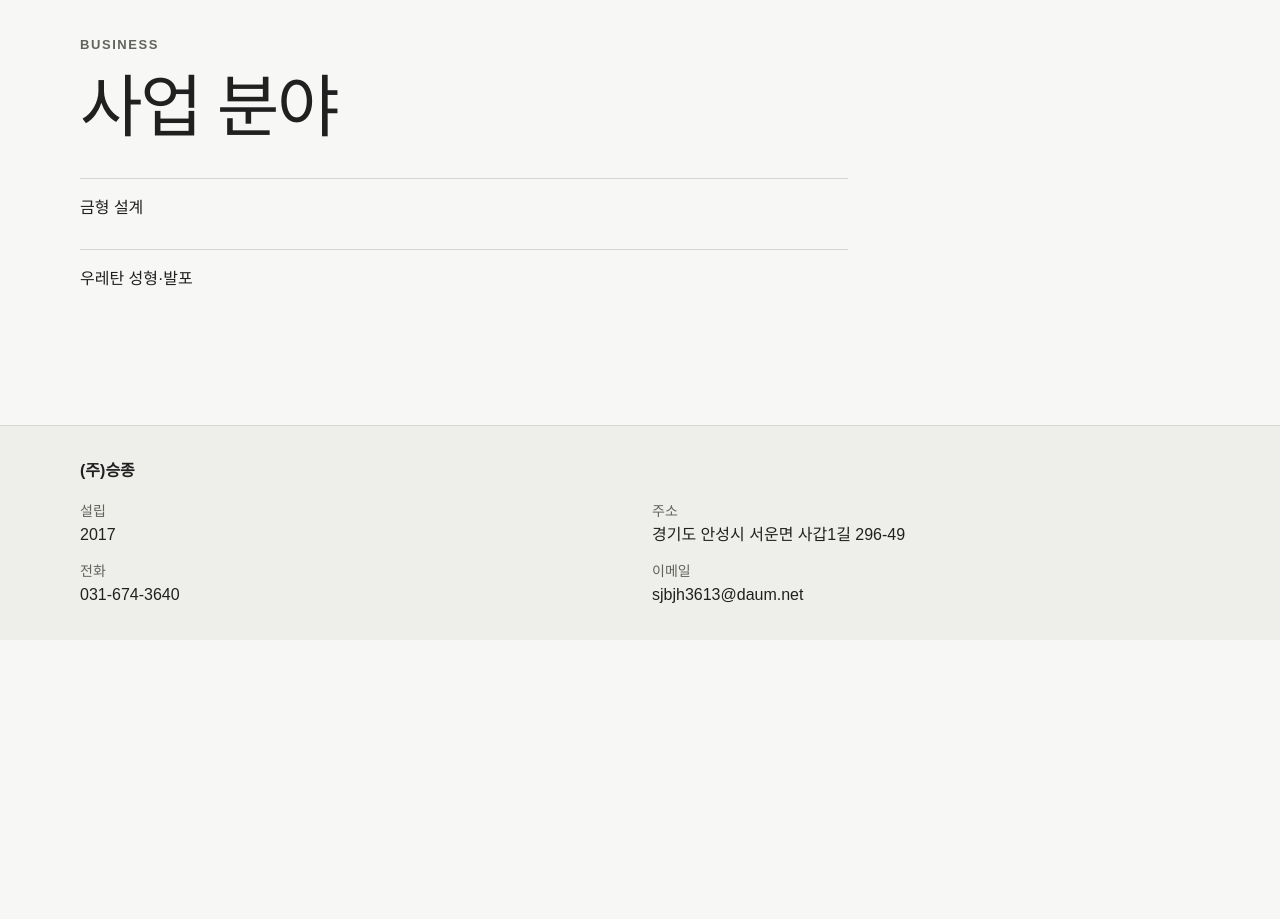
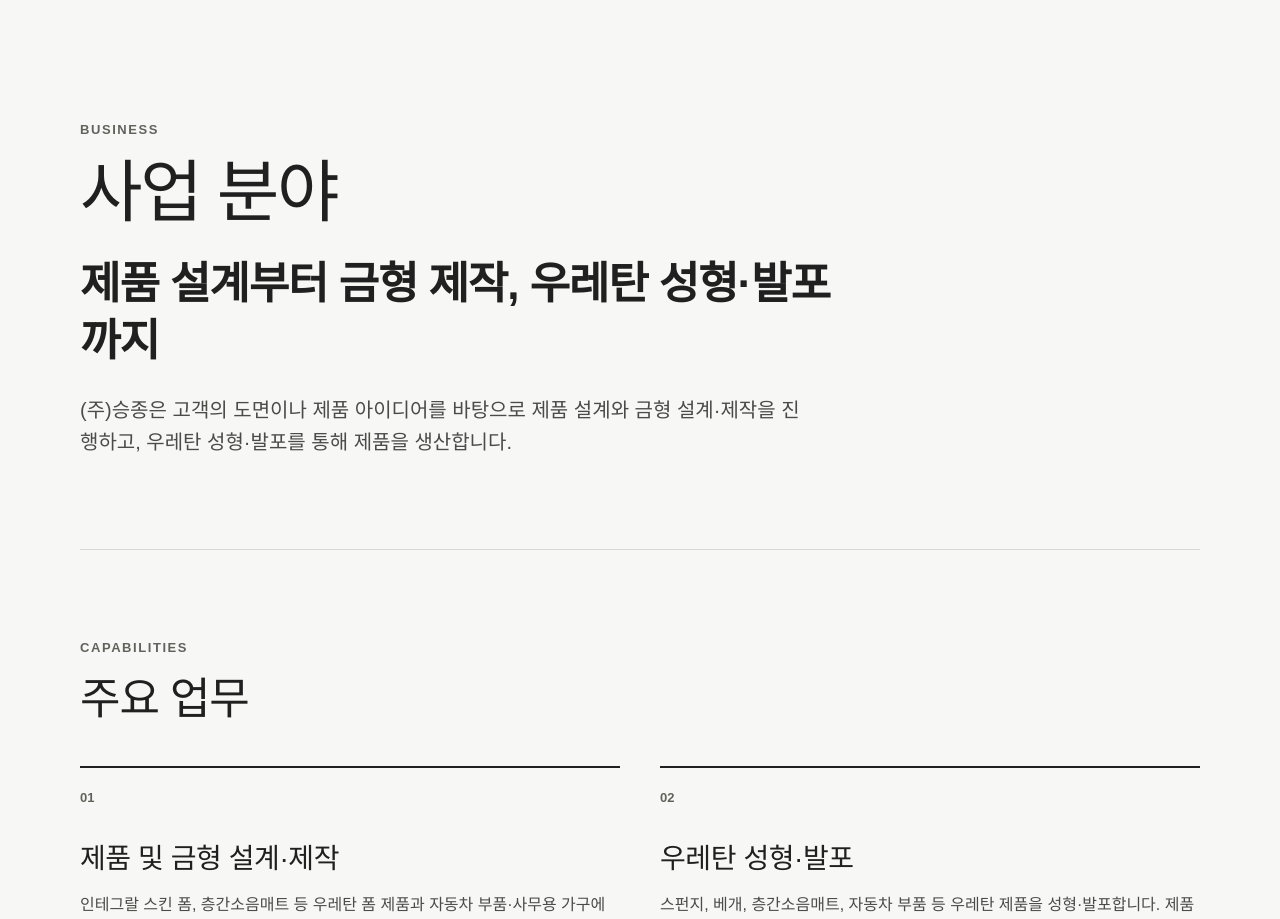
Before and after one commit to sang4196/sj_company, a Next.js app: page /business in a window 1280 px wide. Shown: the part 160-1079 px from the top of the page. Before the commit the page ends 800 px from the top, so only its background shows below. Built offline with nearby package versions, Linux system fonts and the light colour scheme.

Commit message:
feat: implement business page with confirmed manufacturing capabilities

```diff
--- a/src/app/business/page.tsx
+++ b/src/app/business/page.tsx
@@ -1,16 +1,127 @@
 import type { Metadata } from "next";
+import Link from "next/link";
+import { site } from "@/lib/site";
 
-export const metadata: Metadata = { title: "사업 분야" };
+export const metadata: Metadata = {
+  title: "사업 분야",
+  description: "(주)승종의 제품 및 금형 설계·제작과 우레탄 성형·발포 업무를 안내합니다.",
+};
 
 export default function BusinessPage() {
   return (
-    <section className="page-intro" aria-labelledby="business-heading">
-      <p className="eyebrow">Business</p>
-      <h1 id="business-heading">사업 분야</h1>
-      <ul className="fact-list" aria-label="사업 분야 목록">
-        <li>금형 설계</li>
-        <li>우레탄 성형·발포</li>
-      </ul>
-    </section>
+    <div className="business-page">
+      <section
+        className="business-section business-intro"
+        aria-labelledby="business-heading"
+        data-business-section="introduction"
+      >
+        <p className="eyebrow">Business</p>
+        <h1 id="business-heading">사업 분야</h1>
+        <p className="business-intro__message">
+          제품 설계부터 금형 제작, 우레탄 성형·발포까지
+        </p>
+        <p className="business-intro__description">
+          {site.name}은 고객의 도면이나 제품 아이디어를 바탕으로 제품 설계와 금형
+          설계·제작을 진행하고, 우레탄 성형·발포를 통해 제품을 생산합니다.
+        </p>
+      </section>
+
+      <section
+        className="business-section"
+        aria-labelledby="capabilities-heading"
+        data-business-section="capabilities"
+      >
+        <div className="section-heading-row">
+          <div>
+            <p className="eyebrow">Capabilities</p>
+            <h2 id="capabilities-heading">주요 업무</h2>
+          </div>
+        </div>
+
+        <div className="business-capabilities">
+          <article>
+            <span className="item-index" aria-hidden="true">01</span>
+            <h3>제품 및 금형 설계·제작</h3>
+            <p>
+              인테그랄 스킨 폼, 층간소음매트 등 우레탄 폼 제품과 자동차 부품·사무용
+              가구에 사용되는 금형을 설계하고 제작합니다. 고객이 제공한 도면을
+              활용하거나, 제품 아이디어를 설계로 구체화하여 진행할 수 있습니다.
+            </p>
+          </article>
+
+          <article>
+            <span className="item-index" aria-hidden="true">02</span>
+            <h3>우레탄 성형·발포</h3>
+            <p>
+              스펀지, 베개, 층간소음매트, 자동차 부품 등 우레탄 제품을 성형·발포합니다.
+              제품 설계 및 금형 제작과 연계한 생산이 가능하며, 고객이 원하는 형상에
+              맞춘 주문 생산과 OEM 생산을 진행합니다.
+            </p>
+          </article>
+        </div>
+      </section>
+
+      <section
+        className="business-section business-process"
+        aria-labelledby="process-heading"
+        data-business-section="linked-process"
+      >
+        <div>
+          <p className="eyebrow">Connected Scope</p>
+          <h2 id="process-heading">설계와 제조의 연계</h2>
+          <p className="business-process__description">
+            필요한 업무 범위에 따라 설계와 제조를 연계해 진행할 수 있습니다.
+          </p>
+        </div>
+        <ol className="business-process__steps" aria-label="연계 가능한 업무 범위">
+          <li>제품 설계</li>
+          <li>금형 설계·제작</li>
+          <li>우레탄 성형·발포</li>
+        </ol>
+      </section>
+
+      <section
+        className="business-section business-product"
+        aria-labelledby="business-product-heading"
+        data-business-section="representative-product"
+      >
+        <div>
+          <p className="eyebrow">Representative Product</p>
+          <h2 id="business-product-heading">퍼즐형 층간소음매트</h2>
+        </div>
+        <div className="business-product__content">
+          <p>
+            대표 제품인 퍼즐형 층간소음매트는 우레탄 성형·발포 공정으로 생산합니다.
+          </p>
+          <Link className="text-link" href="/products">
+            대표 제품 보기
+          </Link>
+        </div>
+      </section>
+
+      <section
+        className="business-section contact-section"
+        aria-labelledby="business-contact-heading"
+        data-business-section="contact"
+      >
+        <div>
+          <p className="eyebrow">Contact</p>
+          <h2 id="business-contact-heading">사업 문의</h2>
+          <p className="contact-section__number">{site.phone}</p>
+        </div>
+        <div className="contact-actions">
+          <a className="primary-action primary-action--inverse" href={site.phoneHref}>
+            전화 문의
+          </a>
+          <a
+            className="secondary-contact"
+            href={site.emailHref}
+            aria-label={`이메일 문의 ${site.email}`}
+          >
+            이메일 {site.email}
+          </a>
+        </div>
+      </section>
+    </div>
   );
 }
--- a/src/styles/globals.css
+++ b/src/styles/globals.css
@@ -202,6 +202,10 @@ h3 {
   width: 100%;
 }
 
+.business-page {
+  width: 100%;
+}
+
 .home-section {
   padding-block: clamp(3rem, 8vw, 6rem);
   border-top: 1px solid #d7d7d2;
@@ -214,6 +218,105 @@ h3 {
 
 .about-section:first-child {
   border-top: 0;
+}
+
+.business-section {
+  min-width: 0;
+  padding-block: clamp(3rem, 8vw, 5.5rem);
+  border-top: 1px solid #d7d7d2;
+}
+
+.business-section:first-child {
+  border-top: 0;
+}
+
+.business-intro {
+  min-height: min(34rem, 65vh);
+  display: flex;
+  flex-direction: column;
+  justify-content: center;
+}
+
+.business-intro__message {
+  max-width: 48rem;
+  margin: 1.5rem 0 0;
+  font-size: clamp(1.5rem, 4vw, 2.75rem);
+  font-weight: 700;
+  line-height: 1.3;
+  letter-spacing: -0.025em;
+}
+
+.business-intro__description,
+.business-process__description,
+.business-capabilities p,
+.business-product__content p {
+  color: #4b4b48;
+}
+
+.business-intro__description {
+  max-width: 45rem;
+  margin: 1.5rem 0 0;
+  font-size: clamp(1rem, 2vw, 1.25rem);
+}
+
+.business-capabilities {
+  display: grid;
+  margin-top: 2.5rem;
+  gap: 2.5rem;
+}
+
+.business-capabilities article {
+  min-width: 0;
+  border-top: 2px solid #202020;
+  padding-block: 1.25rem 0;
+}
+
+.business-capabilities p,
+.business-product__content p {
+  margin: 1rem 0 0;
+}
+
+.business-process,
+.business-product {
+  display: grid;
+  gap: 2.5rem;
+}
+
+.business-process__description {
+  max-width: 36rem;
+  margin: 1.25rem 0 0;
+}
+
+.business-process__steps {
+  display: grid;
+  margin: 0;
+  padding: 0;
+  list-style: none;
+}
+
+.business-process__steps li {
+  position: relative;
+  border-top: 1px solid #a9a9a4;
+  padding-block: 1rem;
+  font-size: clamp(1.125rem, 2.5vw, 1.5rem);
+  font-weight: 700;
+}
+
+.business-process__steps li:not(:last-child)::after {
+  content: "↓";
+  position: absolute;
+  right: 0;
+  color: #62625d;
+}
+
+.business-product__content {
+  min-width: 0;
+  border-left: 3px solid #202020;
+  padding-left: clamp(1.25rem, 4vw, 2.5rem);
+}
+
+.business-product__content .text-link {
+  margin-top: 1rem;
 }
 
 .contact-page__section {
@@ -592,6 +695,9 @@ h3 {
   .business-list,
   .about-business-list,
   .about-overview,
+  .business-capabilities,
+  .business-process,
+  .business-product,
   .product-overview,
   .contact-section,
   .contact-page__section:not(.contact-page__intro) {
--- a/tasks/current.md
+++ b/tasks/current.md
@@ -1,4 +1,4 @@
-# TASK-004: Contact Page Information Architecture
+# TASK-005: Business Page & Confirmed Manufacturing Capabilities
 
 ## Status
 
@@ -6,41 +6,39 @@ Complete
 
 ## Context
 
-Complete a factual Contact page so new business contacts can call or email `(주)승종` using verified contact information. Phone inquiry is the primary conversion.
+Synchronize newly human-confirmed manufacturing capabilities and implement a factual Business page for new business contacts. Current OEM production is publishable; historical large-volume OEM sales remain verification-required.
 
 ## Scope
 
-- Clear Contact page introduction
-- Primary phone contact with a real `tel:` action
-- Secondary email contact with a real `mailto:` action
-- Confirmed company address
-- Responsive, semantic, accessible information hierarchy
-- Focused page and E2E coverage
+- Update product, content inventory, and design-system constraints for confirmed business capabilities
+- Present product design, mold design and production, and urethane molding and foaming
+- Explain customer drawing and product-idea inputs
+- Present linked design-to-manufacturing capability without implying a mandatory process
+- Present custom-shape production and current OEM production
+- Connect the representative product and verified contact paths
+- Add focused page and Desktop/Mobile E2E coverage
 
 ## Out of Scope
 
-- Changes to Home, About, Business, Products, or Careers
-- Contact form, backend, database, or email sending
-- Map, iframe, external map service, SDK, or dependency
-- Business hours, visit guidance, representative, department, staff, fax, SNS, or chat channel
-- Logo, brand colors, animation, and new dependencies
-- Fabricated company or contact information
+- Detailed UI changes to Home, About, Products, Contact, or Careers
+- First-development, large-volume sales, customer, patent, certification, performance, quality, safety, environmental, capacity, or facility claims
+- ODM, price, MOQ, delivery, or unconditional manufacturing guarantees
+- Product catalog expansion, images, form, backend, database, map, or animation
+- Brand colors, fonts, logo, dependencies, or unnecessary client-side code
 
 ## Acceptance Criteria
 
-- [x] Contact uses only confirmed contact information.
-- [x] `(주)승종` and `031-674-3640` are visible.
-- [x] Phone is the primary contact and links to `tel:031-674-3640`.
-- [x] Email is visually secondary and links to `mailto:sjbjh3613@daum.net`.
-- [x] The confirmed address is visible.
-- [x] No contact form, map, iframe, or external map dependency is added.
-- [x] No unconfirmed hours, person, department, visit, fax, SNS, or chat information is shown.
-- [x] Phone contact is easy to use on mobile and clear on desktop.
-- [x] Long email and address content do not cause horizontal overflow.
-- [x] Phone and email links are keyboard accessible with visible focus.
-- [x] Relevant tests pass.
-- [x] Desktop Chromium E2E passes.
-- [x] Mobile Chromium E2E passes.
+- [x] Documentation matches the newly confirmed business information.
+- [x] Current OEM production is distinct from the unverified historical large-volume OEM sales claim.
+- [x] Visitors can understand the product and mold design and production scope.
+- [x] Visitors can understand urethane molding and foaming, custom-shape production, and current OEM production.
+- [x] The page communicates that design and manufacturing may be linked.
+- [x] The page does not guarantee that every specification or order can be produced.
+- [x] No unverified performance, patent, capacity, customer, or sales claim is introduced.
+- [x] Verified phone and email contact paths are provided.
+- [x] Other page content is not changed unintentionally.
+- [x] Desktop and mobile reading order and links are usable.
+- [x] Relevant tests and existing regression tests pass.
 - [x] `npm run verify` passes.
 
 ## Validation
@@ -53,7 +51,7 @@ Complete a factual Contact page so new business contacts can call or email `(주
 
 ## Notes
 
-- Keep Contact as a Server Component.
-- Reuse contact values from `src/lib/site.ts`.
-- Do not extract a generic contact component solely from similar page markup.
-- Desktop and mobile layouts were visually reviewed after the automated checks.
+- Keep Business as a Server Component.
+- Reuse contact values from `src/lib/site.ts` without changing shared company copy.
+- Treat the provided Business copy as an implementation draft based on confirmed facts, not final marketing-copy approval.
+- Business production screenshots and Home desktop/mobile regression screenshots were reviewed.
```
Also changed, not shown: 5 other files (tests, documents, lock files or other folders).
